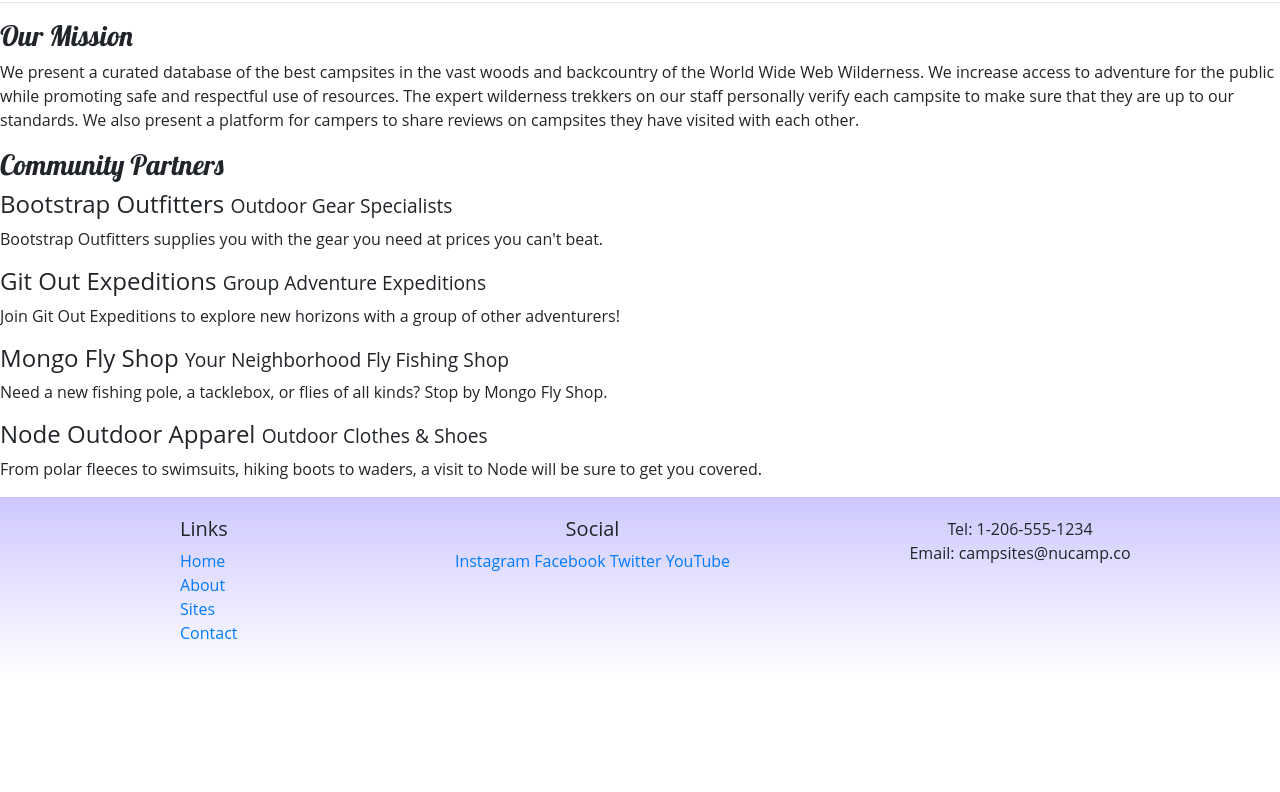
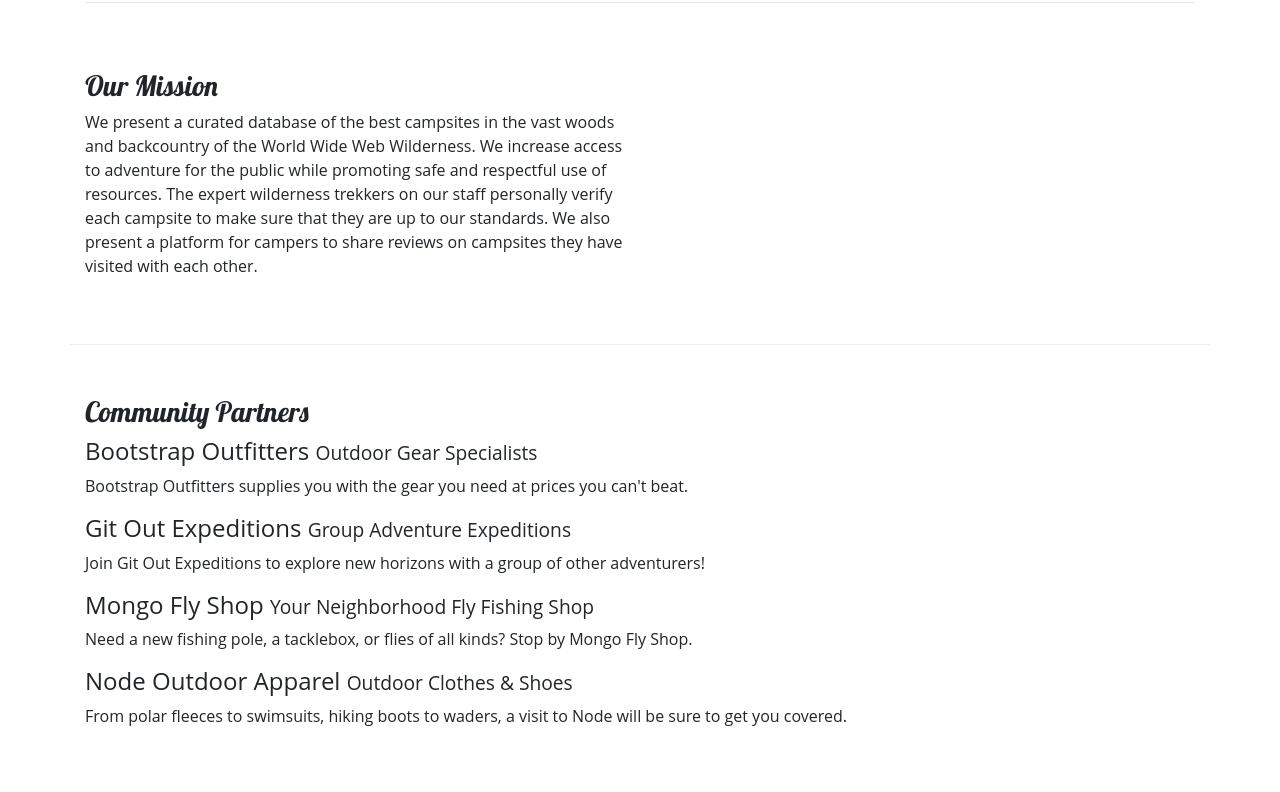
Before and after one commit to dendypat/nucamp-bootstrap, a website: page aboutus.html in a window 1280 px wide. Shown: the part 247-1039 px from the top of the page. Before the commit the page ends 928 px from the top, so only its background shows below. Drawn offline with nearby package versions, Linux system fonts and the light colour scheme; files that its build step writes are made by us from their sources.

Commit message:
Completed About Us Page

```diff
--- a/aboutus.html
+++ b/aboutus.html
@@ -6,7 +6,7 @@
   <meta name="viewport" content="width=device-width, initial-scale=1" />
   <link href="https://fonts.googleapis.com/css2?family=Lobster&display=swap" rel="stylesheet">
   <link rel="stylesheet" href="node_modules/bootstrap/dist/css/bootstrap.min.css" />
-  <link rel="stylesheet" href="style.css">
+  <link rel="stylesheet" href="css/style.css">
   <title>NuCamp: A Better Way To Camp</title>
 </head>
 
@@ -23,36 +23,41 @@
     </div>
   </header>
 
-  <div>
-    <div>
-      <div>
-        <h2>About Us</h2>
+  <div class="container">
+    <div class="row">
+      <div class="col">
+        <h2>About Us </h2>
         <hr />
       </div>
     </div>
 
     <div>
-      <div>
+      <div class="row row-content">
+        <div class="col-sm-6">
           <h3>Our Mission</h3>
-        <p>We present a curated database of the best campsites in the vast woods and backcountry of the World Wide Web
+          <p>We present a curated database of the best campsites in the vast woods and backcountry
+            of the World Wide Web
             Wilderness. We increase access to adventure for the public while promoting safe and respectful use of
-          resources. The expert wilderness trekkers on our staff personally verify each campsite to make sure that they
+            resources. The expert wilderness trekkers on our staff personally verify each campsite to make sure that
+            they
             are up to our standards. We also present a platform for campers to share reviews on campsites they have
             visited with each other.</p>
         </div>
       </div>
 
       <div>
-      <div>
+        <div class="row row-content">
+          <div class="col">
             <h3>Community Partners</h3>
             <h4>Bootstrap Outfitters <small>Outdoor Gear Specialists</small></h4>
-        <p>Bootstrap Outfitters supplies you with the gear you need at prices you can't beat.</p>
+            <p class="d-none d-sm-block">Bootstrap Outfitters supplies you with the gear you need at prices you can't beat.</p>
             <h4>Git Out Expeditions <small>Group Adventure Expeditions</small></h4>
-        <p>Join Git Out Expeditions to explore new horizons with a group of other adventurers!</p>
+            <p class="d-none d-sm-block">Join Git Out Expeditions to explore new horizons with a group of other adventurers!</p>
             <h4>Mongo Fly Shop <small>Your Neighborhood Fly Fishing Shop</small></h4>
-        <p>Need a new fishing pole, a tacklebox, or flies of all kinds? Stop by Mongo Fly Shop.</p>
+            <p class="d-none d-sm-block">Need a new fishing pole, a tacklebox, or flies of all kinds? Stop by Mongo Fly Shop.</p>
             <h4>Node Outdoor Apparel <small>Outdoor Clothes & Shoes</small></h4>
-        <p>From polar fleeces to swimsuits, hiking boots to waders, a visit to Node will be sure to get you covered.</p>
+            <p class="d-none d-sm-block">From polar fleeces to swimsuits, hiking boots to waders, a visit to Node will be sure to get you covered.
+            </p>
           </div>
         </div>
       </div>
--- a/css/style.css
+++ b/css/style.css
@@ -3,7 +3,7 @@ body {
 }
 
 h1, h2, h3 {
-  font-family: "Lobster"; cursive;
+  font-family: "Lobster", cursive;
 }
 
 h2 {
```
Also changed, not shown: index.html (+1 -1 lines). Lines whose indentation alone changed are shown as unchanged.
